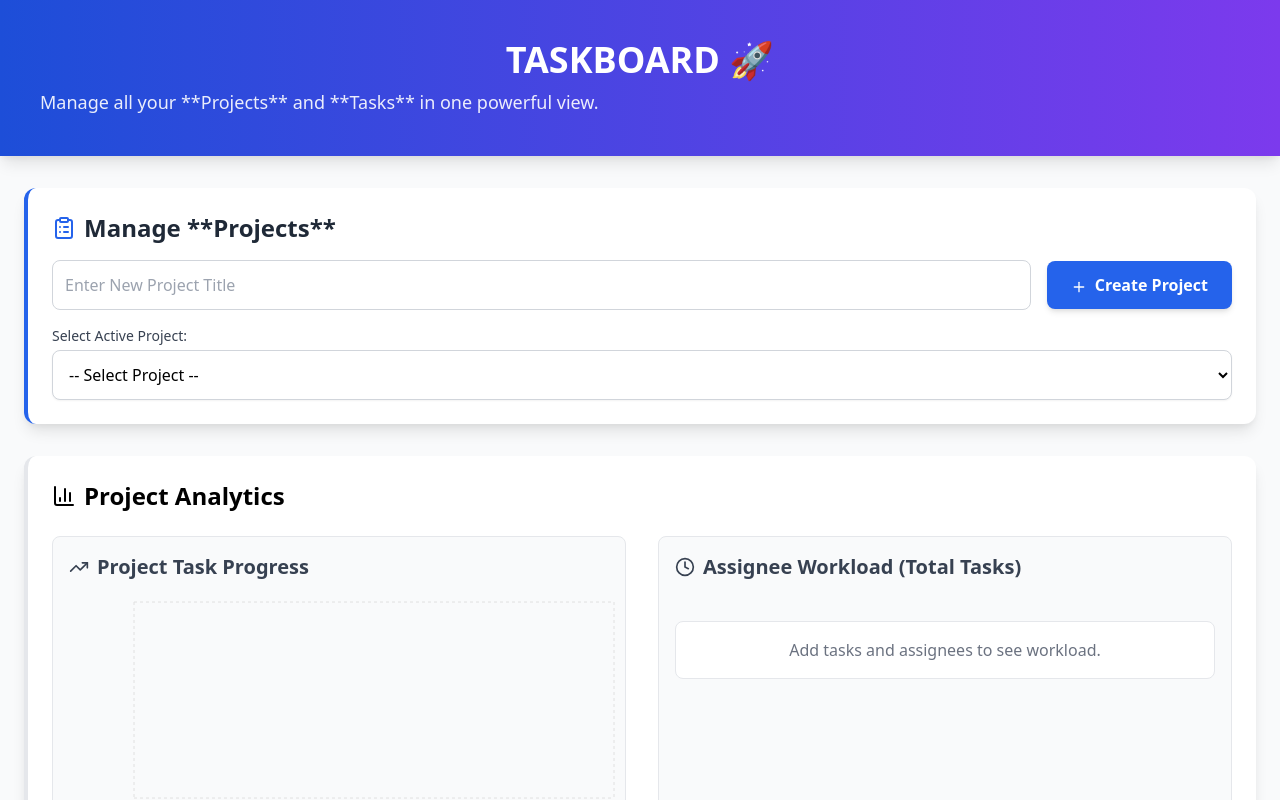
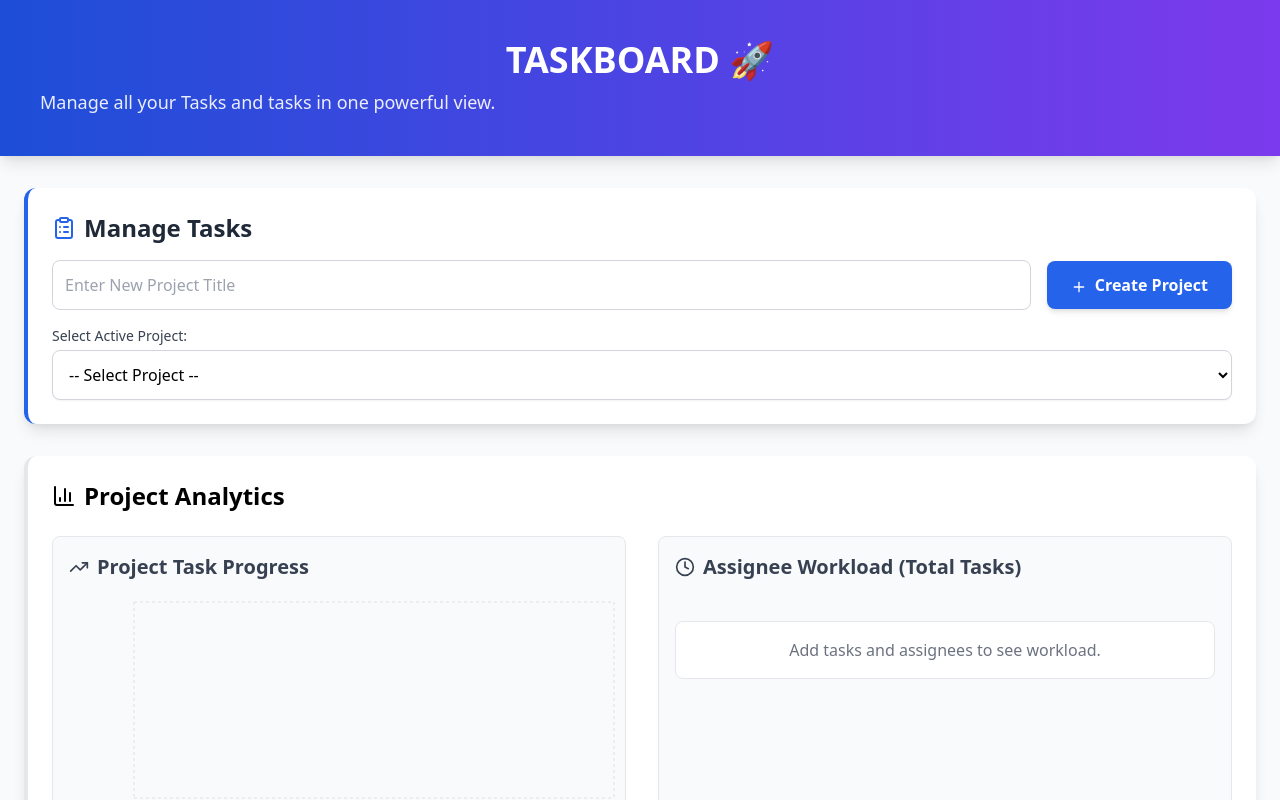
Before and after one commit to Brianryanphiri/Taskboard, a React (Vite) app: page / in a window 1280 px wide. Shown: the top 800 px of the page. Built offline with nearby package versions, Linux system fonts and the light colour scheme.

Commit message:
Your commit message here

```diff
--- a/src/components/taskboard.tsx
+++ b/src/components/taskboard.tsx
@@ -332,8 +332,7 @@ const Taskboard: React.FC = () => {
       <div className="bg-gradient-to-r from-blue-700 to-purple-600 text-white p-10 shadow-lg">
         <div className="max-w-7xl mx-auto">
             <center><h1 className="text-4xl font-extrabold mb-2">TASKBOARD 🚀</h1></center>
-            {/* CORRECTED TYPO: Changed 'Tasks and tasks' to 'Projects and Tasks' */}
-            <p className="text-lg opacity-90">Manage all your **Projects** and **Tasks** in one powerful view.</p>
+            <p className="text-lg opacity-90">Manage all your Tasks and tasks in one powerful view.</p>
         </div>
       </div>
 
@@ -341,8 +340,7 @@ const Taskboard: React.FC = () => {
 
         {/* Project Creation & Selector */}
         <div className="bg-white p-6 rounded-xl shadow-lg mb-8 border-l-4 border-blue-600">
-          {/* CORRECTED LABEL: Changed 'Manage Tasks' to 'Manage Projects' */}
-          <h2 className="text-2xl font-bold mb-4 text-gray-800 flex items-center"><ClipboardList className="w-6 h-6 mr-2 text-blue-600"/> Manage **Projects**</h2>
+          <h2 className="text-2xl font-bold mb-4 text-gray-800 flex items-center"><ClipboardList className="w-6 h-6 mr-2 text-blue-600"/> Manage Tasks</h2>
 
           <div className="flex flex-col md:flex-row gap-4 items-center mb-4">
             <input
```
Also changed, not shown: 2 other files (tests, documents, lock files or other folders).
